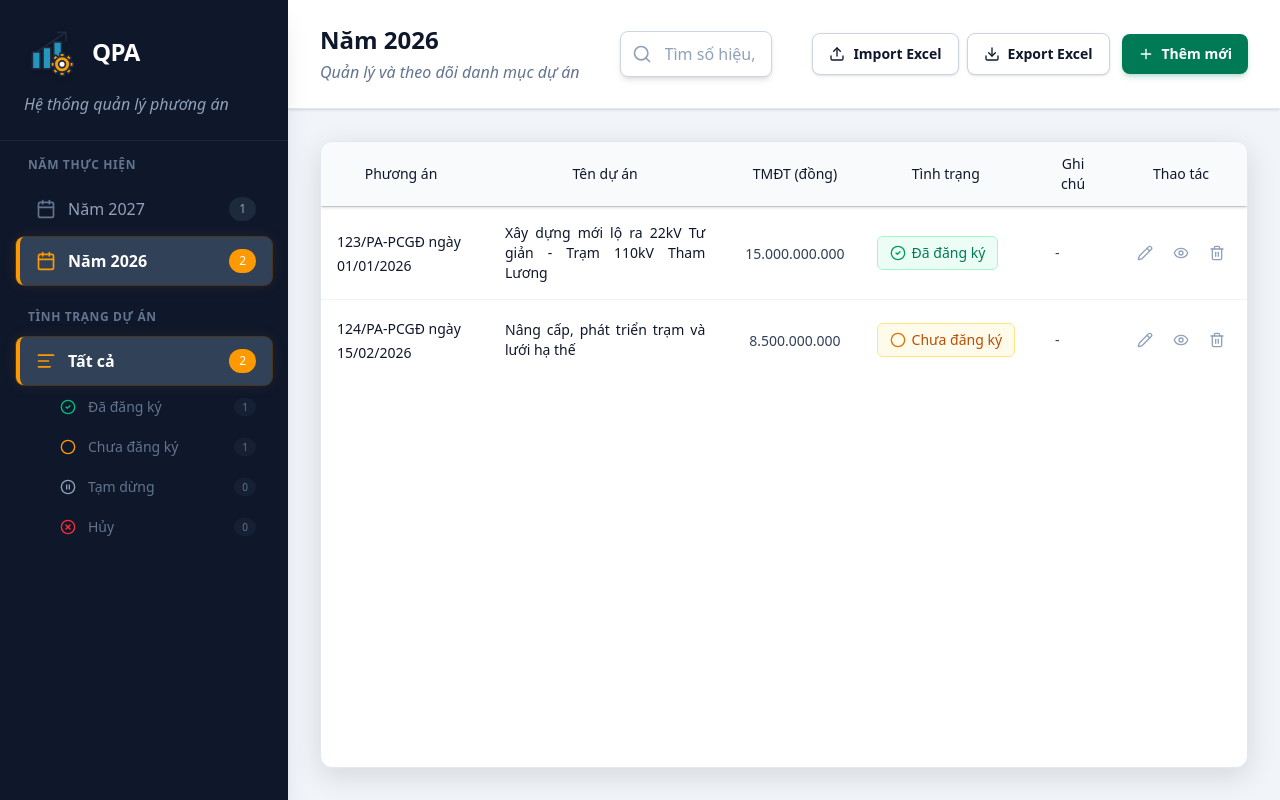
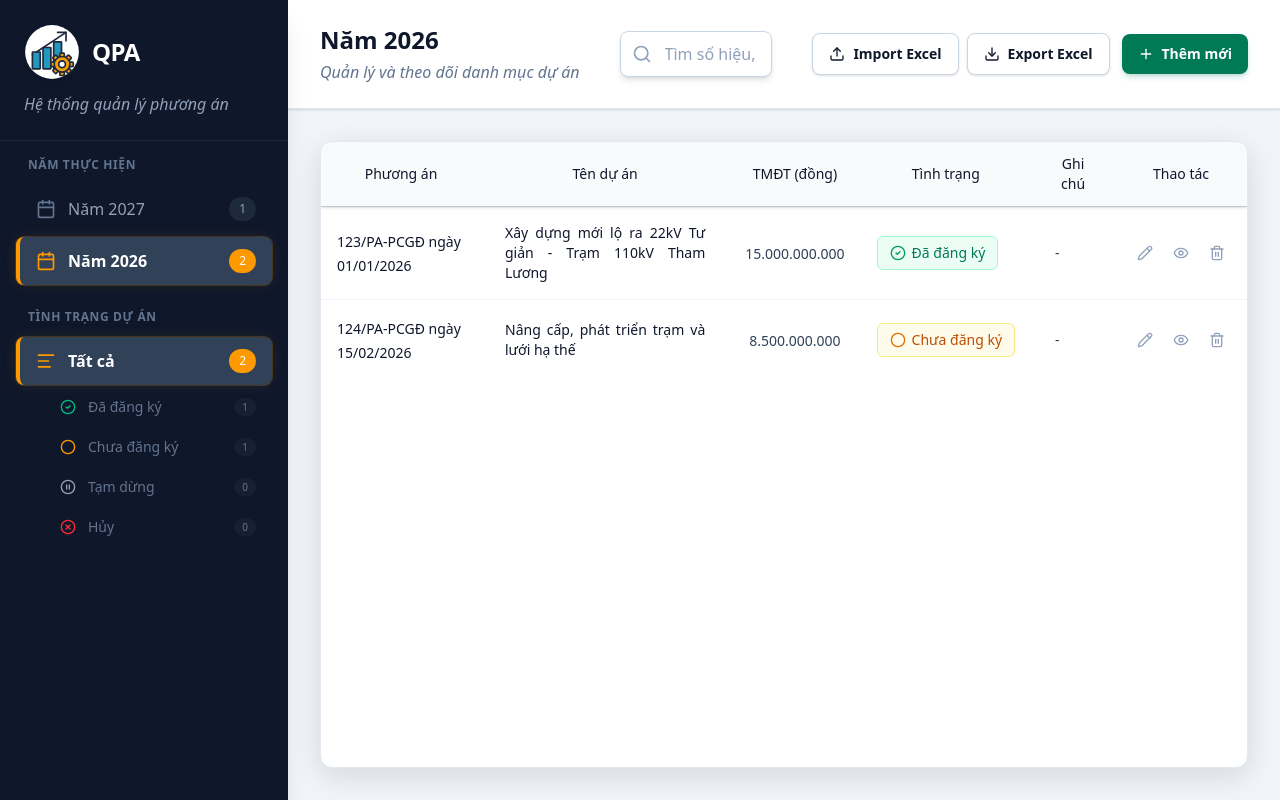
Before and after one commit to dthcamhong99-code/QPA, a React (Vite) app: page / in a window 1280 px wide. Built offline with nearby package versions, Linux system fonts and the light colour scheme.

Commit message:
feat: Update app theme and icon
Changes the app's theme color to white and updates the favicon and logo to a new design. Modifies the Vite configuration for relative base path. Removes outdated GitHub Pages deployment workflow.

```diff
--- a/index.html
+++ b/index.html
@@ -3,7 +3,7 @@
   <head>
     <meta charset="UTF-8" />
     <meta name="viewport" content="width=device-width, initial-scale=1.0" />
-    <meta name="theme-color" content="#0f172a" />
+    <meta name="theme-color" content="#ffffff" />
     <link rel="apple-touch-icon" href="icon.svg" />
     <title>Quản lý dự án</title>
   </head>
--- a/src/App.tsx
+++ b/src/App.tsx
@@ -18,6 +18,9 @@ interface Project {
 
 const DashboardLogo = ({ className }: { className?: string }) => (
   <svg viewBox="0 0 100 100" className={className} xmlns="http://www.w3.org/2000/svg">
+    {/* Background */}
+    <circle cx="50" cy="50" r="48" fill="#ffffff" />
+
     {/* Arrow */}
     <path d="M 15 55 L 75 15" fill="none" stroke="#1e293b" strokeWidth="3" strokeLinecap="round" />
     <path d="M 60 15 L 75 15 L 75 30" fill="none" stroke="#1e293b" strokeWidth="3" strokeLinecap="round" strokeLinejoin="round" />
--- a/vite.config.ts
+++ b/vite.config.ts
@@ -7,7 +7,7 @@ import { VitePWA } from 'vite-plugin-pwa';
 export default defineConfig(({mode}) => {
   const env = loadEnv(mode, '.', '');
   return {
-    base: '/QPA/',
+    base: './',
     plugins: [
       react(),
       tailwindcss(),
```
Also changed, not shown: public/icon.svg.
